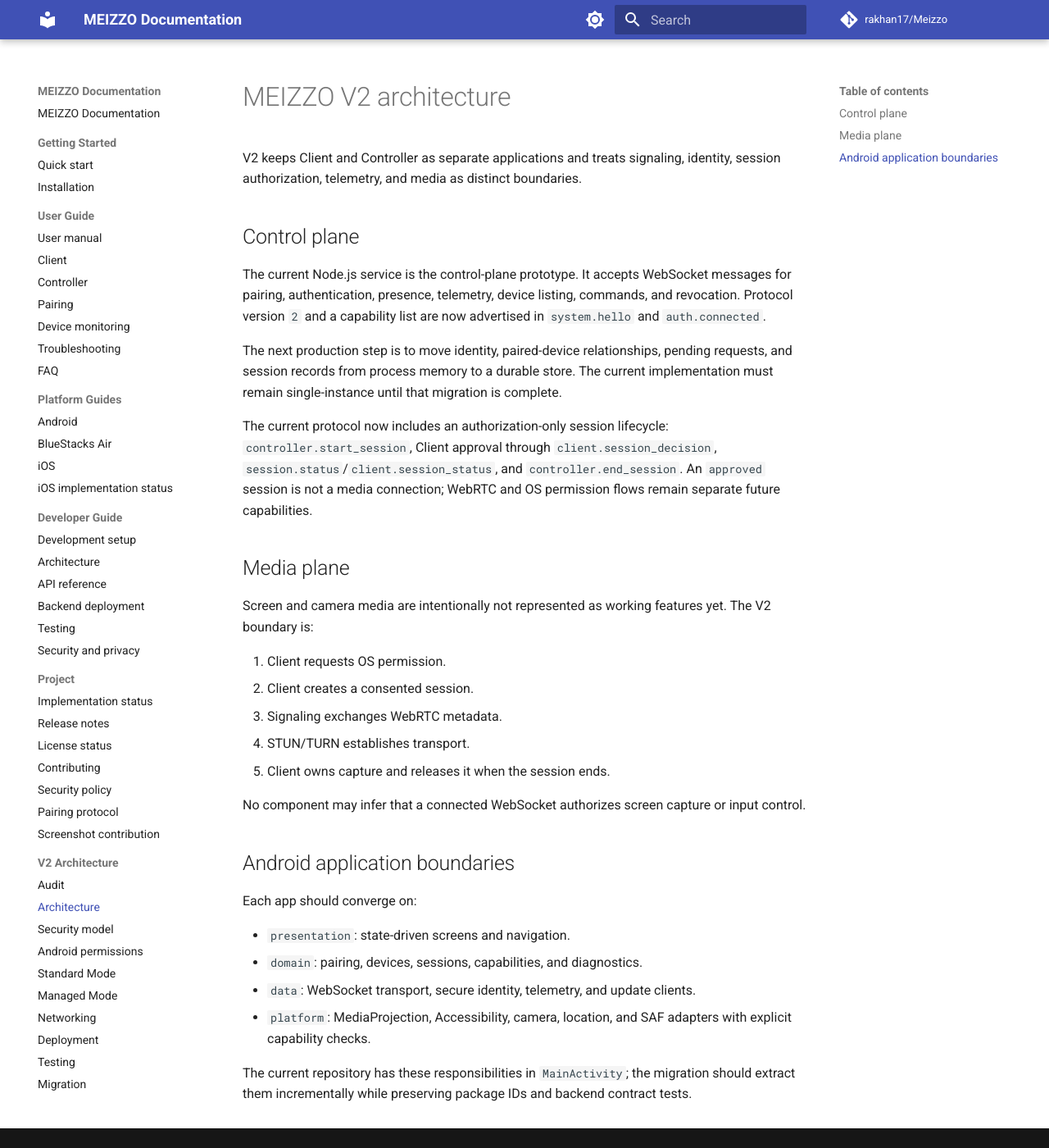
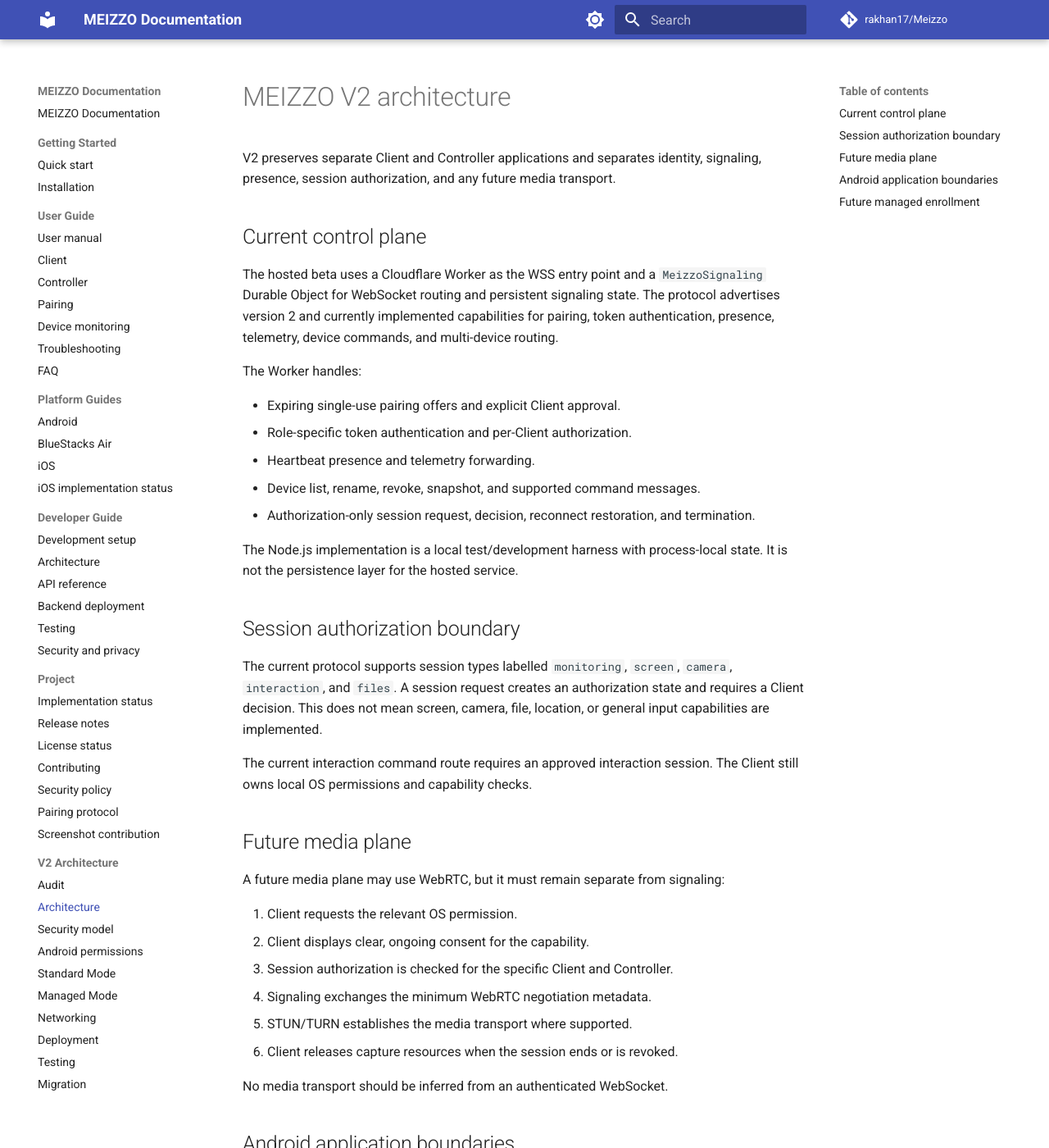
Before and after one commit to rakhan17/Meizzo, an MkDocs documentation site: the page built from docs/v2/architecture.md, in a window 1280 px wide and 1400 px high. Shown: the whole window at 82% size. Built offline with MkDocs 1.6.1 and Material for MkDocs 9.7.7, drawn with Linux system fonts in a browser that asks for light colours; comment, search, counter and statistics services are not loaded; some of the changed text lies outside the part shown.

Commit message:
docs: align v2 architecture with current control plane

```diff
--- a/docs/v2/architecture.md
+++ b/docs/v2/architecture.md
@@ -1,50 +1,74 @@
 # MEIZZO V2 architecture
 
-V2 keeps Client and Controller as separate applications and treats signaling,
-identity, session authorization, telemetry, and media as distinct boundaries.
+V2 preserves separate Client and Controller applications and separates
+identity, signaling, presence, session authorization, and any future media
+transport.
 
-## Control plane
+## Current control plane
 
-The current Node.js service is the control-plane prototype. It accepts
-WebSocket messages for pairing, authentication, presence, telemetry, device
-listing, commands, and revocation. Protocol version `2` and a capability list
-are now advertised in `system.hello` and `auth.connected`.
+The hosted beta uses a Cloudflare Worker as the WSS entry point and a
+`MeizzoSignaling` Durable Object for WebSocket routing and persistent
+signaling state. The protocol advertises version 2 and currently implemented
+capabilities for pairing, token authentication, presence, telemetry, device
+commands, and multi-device routing.
 
-The next production step is to move identity, paired-device relationships,
-pending requests, and session records from process memory to a durable store.
-The current implementation must remain single-instance until that migration is
-complete.
+The Worker handles:
 
-The current protocol now includes an authorization-only session lifecycle:
-`controller.start_session`, Client approval through
-`client.session_decision`, `session.status`/`client.session_status`, and
-`controller.end_session`. An `approved` session is not a media connection;
-WebRTC and OS permission flows remain separate future capabilities.
+- Expiring single-use pairing offers and explicit Client approval.
+- Role-specific token authentication and per-Client authorization.
+- Heartbeat presence and telemetry forwarding.
+- Device list, rename, revoke, snapshot, and supported command messages.
+- Authorization-only session request, decision, reconnect restoration, and
+  termination.
 
-## Media plane
+The Node.js implementation is a local test/development harness with
+process-local state. It is not the persistence layer for the hosted service.
 
-Screen and camera media are intentionally not represented as working features
-yet. The V2 boundary is:
+## Session authorization boundary
 
-1. Client requests OS permission.
-2. Client creates a consented session.
-3. Signaling exchanges WebRTC metadata.
-4. STUN/TURN establishes transport.
-5. Client owns capture and releases it when the session ends.
+The current protocol supports session types labelled `monitoring`,
+`screen`, `camera`, `interaction`, and `files`. A session request creates
+an authorization state and requires a Client decision. This does not mean
+screen, camera, file, location, or general input capabilities are implemented.
 
-No component may infer that a connected WebSocket authorizes screen capture or
-input control.
+The current interaction command route requires an approved interaction
+session. The Client still owns local OS permissions and capability checks.
+
+## Future media plane
+
+A future media plane may use WebRTC, but it must remain separate from
+signaling:
+
+1. Client requests the relevant OS permission.
+2. Client displays clear, ongoing consent for the capability.
+3. Session authorization is checked for the specific Client and Controller.
+4. Signaling exchanges the minimum WebRTC negotiation metadata.
+5. STUN/TURN establishes the media transport where supported.
+6. Client releases capture resources when the session ends or is revoked.
+
+No media transport should be inferred from an authenticated WebSocket.
 
 ## Android application boundaries
 
-Each app should converge on:
+The long-term target is to separate:
 
-- `presentation`: state-driven screens and navigation.
-- `domain`: pairing, devices, sessions, capabilities, and diagnostics.
-- `data`: WebSocket transport, secure identity, telemetry, and update clients.
-- `platform`: MediaProjection, Accessibility, camera, location, and SAF
-  adapters with explicit capability checks.
+- `presentation`: screens and state-driven navigation.
+- `domain`: pairing, device identity, sessions, capabilities, and diagnostics.
+- `data`: WebSocket transport, credentials, telemetry, and update clients.
+- `platform`: foreground services, MediaProjection, Accessibility, camera,
+  location, and Storage Access Framework adapters.
 
-The current repository has these responsibilities in `MainActivity`; the
-migration should extract them incrementally while preserving package IDs and
-backend contract tests.
+The current code still has meaningful responsibilities in each app's
+`MainActivity` and connection services. Refactor incrementally while
+preserving package IDs, release signing, and protocol regression tests.
+
+## Future managed enrollment
+
+Managed Mode is not implemented. Enterprise enrollment requires legitimate
+Android Enterprise provisioning, organization ownership, policy synchronization,
+audit events, and visible device-management state. Device Owner/Profile Owner
+status must never be treated as silent consent for sensitive capabilities.
+
+See [architecture audit](architecture-audit.md),
+[security model](security-model.md), and
+[implementation status](../implementation-status.md).
```
